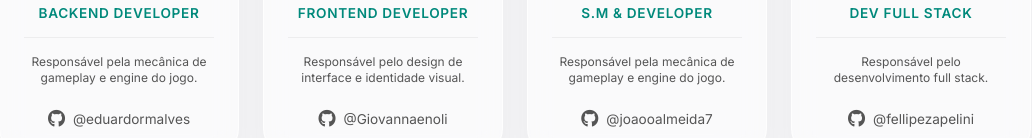
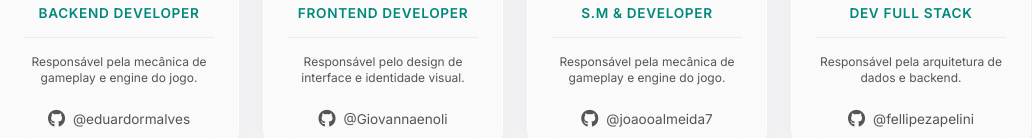
Before and after one commit to Giovannaenoli/PortifolioExtensao, a plain HTML site: page index.html in a window 1280 px wide. Shown: the part 5440-5578 px from the top of the page, without its empty margins (125-1157 px from the left). Drawn offline with Linux system fonts and the light colour scheme.

```diff
--- a/index.html
+++ b/index.html
@@ -332,7 +332,7 @@
             <h3 class="member-name">Fellipe Zapelini</h3>
             <span class="member-course">Engenharia de Software</span>
             <p class="member-role">Dev Full Stack</p>
-            <p class="member-task">Responsável pelo desenvolvimento full stack.</p>
+            <p class="member-task">Responsável pela arquitetura de dados e backend.</p>
             <a href="https://github.com/fellipezapelini" target="_blank" class="member-github">
                 <i class="fab fa-github"></i> @fellipezapelini
             </a>
```
